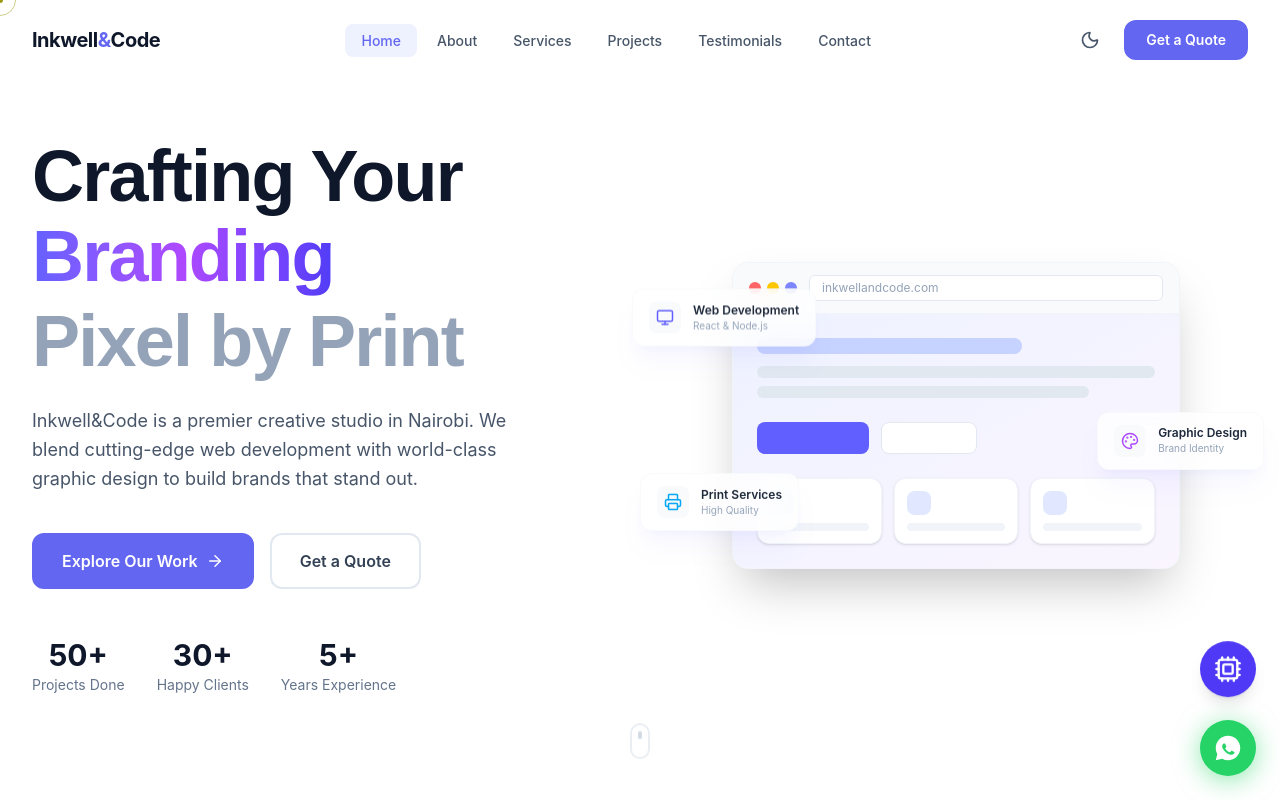
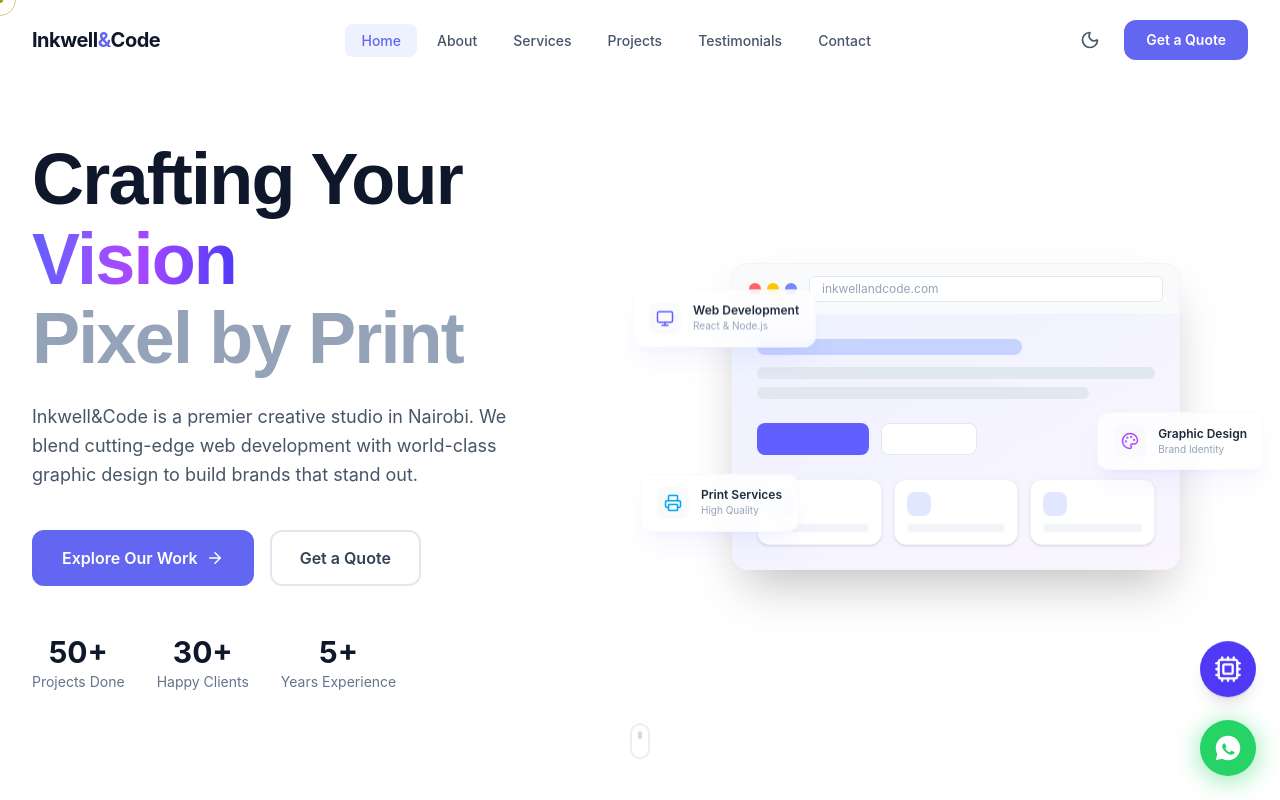
Before and after one commit to KelseySaul/inkwell, a React (Vite) app: page / in a window 1280 px wide. Shown: the top 800 px of the page. Built offline with nearby package versions, Linux system fonts and the light colour scheme.

Commit message:
fix: remove ellipsis from hero vision text

```diff
--- a/src/sections/Hero.jsx
+++ b/src/sections/Hero.jsx
@@ -8,18 +8,7 @@
   { icon: <Printer size={18} className="text-sky-500" />, label: 'Print Services', sub: 'High Quality' },
 ]
 
-const services = ["Web Development", "Graphic Design", "Branding"]
-
 export default function Hero() {
-  const [serviceIndex, setServiceIndex] = useState(0)
-
-  useEffect(() => {
-    const interval = setInterval(() => {
-      setServiceIndex((prev) => (prev + 1) % services.length)
-    }, 3000)
-    return () => clearInterval(interval)
-  }, [])
-
   const containerVariants = {
     hidden: { opacity: 0 },
     visible: {
@@ -39,6 +28,8 @@
       transition: { duration: 0.8, ease: [0.4, 0, 0.2, 1] }
     },
   }
+
+  const visionText = "Vision"
 
   return (
     <section id="home" className="relative min-h-screen flex items-center overflow-hidden bg-white dark:bg-bg-dark transition-colors duration-300">
@@ -65,20 +56,22 @@
               className="text-5xl md:text-6xl lg:text-7xl font-bold mb-6 tracking-tight leading-[1.1] text-slate-900 dark:text-white"
             >
               Crafting Your <br />
-              <div className="h-[1.2em] relative overflow-hidden inline-block align-bottom min-w-[500px]">
-                <AnimatePresence mode="wait">
+              <span className="text-transparent bg-clip-text bg-gradient-to-r from-indigo-500 via-purple-500 to-indigo-600 inline-block">
+                {visionText.split("").map((char, index) => (
                   <motion.span
-                    key={services[serviceIndex]}
-                    initial={{ y: 40, opacity: 0 }}
-                    animate={{ y: 0, opacity: 1 }}
-                    exit={{ y: -40, opacity: 0 }}
-                    transition={{ duration: 0.5, ease: [0.4, 0, 0.2, 1] }}
-                    className="absolute left-0 text-transparent bg-clip-text bg-gradient-to-r from-indigo-500 via-purple-500 to-indigo-600 inline-block"
+                    key={index}
+                    initial={{ opacity: 0 }}
+                    animate={{ opacity: 1 }}
+                    transition={{
+                      duration: 0.2,
+                      delay: 0.8 + index * 0.1,
+                      ease: "easeIn"
+                    }}
                   >
-                    {services[serviceIndex]}
+                    {char}
                   </motion.span>
-                </AnimatePresence>
-              </div>
+                ))}
+              </span>
               <br />
               <span className="text-slate-400 dark:text-slate-500">Pixel by Print</span>
             </motion.h1>
```
